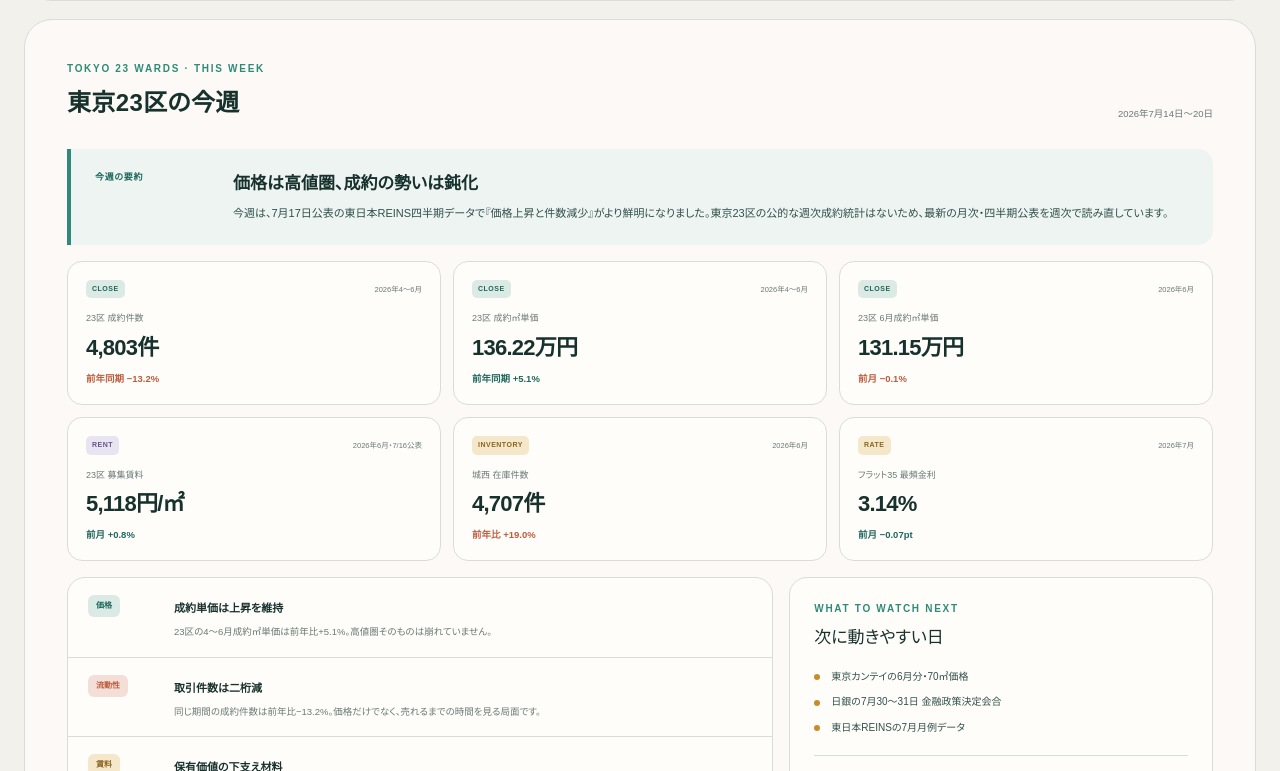
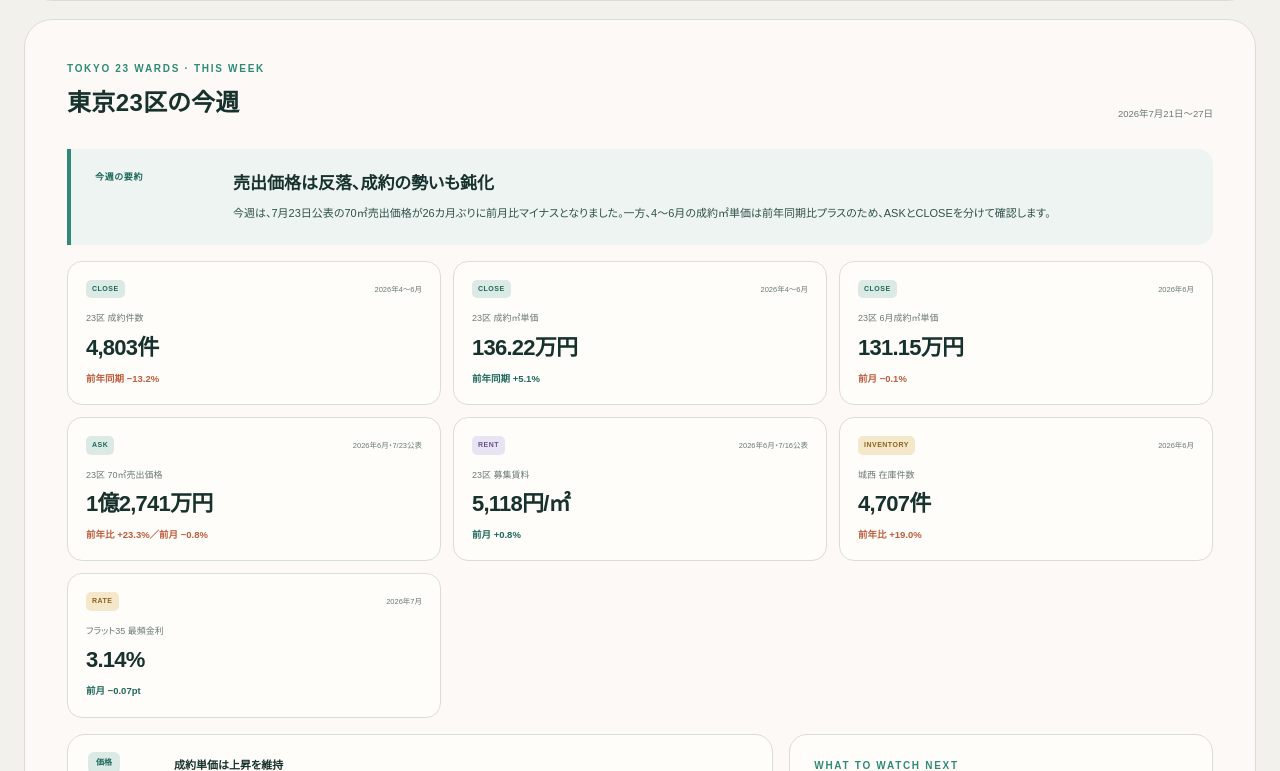
Before and after one commit to kkazu-tt/suginami-property-dashboard, a Next.js app: page / in a window 1280 px wide. Shown: the part 4069-4840 px from the top of the page. Built offline with nearby package versions, Linux system fonts and the light colour scheme; no server answers.

Commit message:
東京23区の6月売出価格を反映

```diff
--- a/app/data/market-data.ts
+++ b/app/data/market-data.ts
@@ -244,8 +244,8 @@ const suginamiNowcastText = suginamiNowcast
   : "算出待ち";
 
 export const marketSnapshot = {
-  asOf: "2026-07-21T12:00:00+09:00",
-  asOfLabel: "2026年7月21日 12:00 JST",
+  asOf: "2026-07-27T17:00:00+09:00",
+  asOfLabel: "2026年7月27日 17:00 JST",
   latestMarketPeriod: "2026年6月",
   property: {
     name: "杉並区内の対象タワーマンション",
@@ -302,10 +302,10 @@ export const marketSnapshot = {
     },
   ] satisfies BuildingComparable[],
   weeklyTokyo23: {
-    weekLabel: "2026年7月14日〜20日",
-    status: "価格は高値圏、成約の勢いは鈍化",
+    weekLabel: "2026年7月21日〜27日",
+    status: "売出価格は反落、成約の勢いも鈍化",
     lead:
-      "今週は、7月17日公表の東日本REINS四半期データで『価格上昇と件数減少』がより鮮明になりました。東京23区の公的な週次成約統計はないため、最新の月次・四半期公表を週次で読み直しています。",
+      "今週は、7月23日公表の70㎡売出価格が26カ月ぶりに前月比マイナスとなりました。一方、4〜6月の成約㎡単価は前年同期比プラスのため、ASKとCLOSEを分けて確認します。",
     indicators: [
       {
         label: "23区 成約件数",
@@ -330,6 +330,14 @@ export const marketSnapshot = {
         direction: "down",
         kind: "CLOSE",
         period: "2026年6月",
+      },
+      {
+        label: "23区 70㎡売出価格",
+        value: "1億2,741万円",
+        change: "前年比 +23.3%／前月 −0.8%",
+        direction: "down",
+        kind: "ASK",
+        period: "2026年6月・7/23公表",
       },
       {
         label: "23区 募集賃料",
@@ -370,6 +378,12 @@ export const marketSnapshot = {
         tone: "risk",
       },
       {
+        label: "売出",
+        title: "70㎡売出価格は26カ月ぶり反落",
+        detail: "23区の6月70㎡売出価格は前月比−0.8%。前年比では+23.3%ですが、成約価格ではありません。",
+        tone: "caution",
+      },
+      {
         label: "賃料",
         title: "保有価値の下支え材料",
         detail: "23区のファミリー型募集賃料は前月比+0.8%、前年比+6.6%。ただし募集賃料であり成約賃料ではありません。",
@@ -383,7 +397,7 @@ export const marketSnapshot = {
       },
     ],
     watchNext: [
-      "東京カンテイの6月分・70㎡価格",
+      "国土交通省の2026年1〜3月取引データ",
       "日銀の7月30〜31日 金融政策決定会合",
       "東日本REINSの7月月例データ",
     ],
@@ -432,7 +446,7 @@ export const marketSnapshot = {
       "2025年は第4四半期の回答が今後追加される可能性があるため暫定値です。建築年・駅距離・所在・階・室内状態などの構成差は未調整で、個別住戸の査定や公的な価格指数ではありません。再開発の実現・延期・住宅供給増も不確実で、2026年ナウキャストと2027年予測は将来価格を保証しません。",
   },
   redevelopment: {
-    asOfLabel: "2026年7月21日確認",
+    asOfLabel: "2026年7月27日確認",
     title: "周辺再開発・まちづくりウォッチ",
     lead:
       "方南町生活圏の防災・歩行環境と、笹塚・中野・新宿の駅周辺更新を公式資料で追跡しています。対象棟への影響は距離、交通上のつながり、事業段階、供用時期、住宅供給を分けて評価します。",
@@ -598,9 +612,9 @@ export const marketSnapshot = {
   },
   aiAnalysis: {
     state: "observe" as const,
-    title: "高値圏だが、成約の鈍化を見極める週",
+    title: "売出反落と成約減を見極める週",
     summary:
-      `対象タワーマンションの3LDK参考価格は8,280万〜9,640万円。杉並区3LDKの2026年ナウキャストは${suginamiNowcastText}ですが、区全体の参考推計です。再開発は現在価格へ重ねて足さず、2027年の確度差分だけ+0.05ポイント反映しました。価格は高値圏でも成約件数は減っており、同一棟の新しい成約と事業の節目を確認する局面です。`,
+      `対象タワーマンションの3LDK参考価格は8,280万〜9,640万円。23区の6月70㎡売出価格は1億2,741万円と前月比−0.8%ですが、ASKのため対象棟のESTIMATEや${suginamiNowcastText}のナウキャストは動かしていません。再開発も段階変化がなく、2027年の確度差分は+0.05ポイントのままです。`,
     positives: [
       "東京23区の4〜6月成約㎡単価は前年比 +5.1%",
       "23区のファミリー型募集賃料は6月に前月比 +0.8%",
@@ -609,6 +623,7 @@ export const marketSnapshot = {
     ],
     risks: [
       "東京23区の4〜6月成約件数は前年比 −13.2%",
+      "東京23区の6月70㎡売出価格は前月比 −0.8%（前年比 +23.3%）",
       "城西地区では在庫と新規売出がともに前年比約 +19%",
       "笹塚の新規住宅供給は生活利便向上と競合増の両面があり、中野新北口は再計画中",
       "予測信頼度は低〜中。2025年は暫定で、築年・駅距離などの構成差は未調整",
@@ -619,8 +634,8 @@ export const marketSnapshot = {
       "次回の月次統計、日銀会合、再開発の着工・供用・延期など公式な段階変化で再計算",
     ],
     confidence: "C（公開情報3件を中心に推定）",
-    generatedAt: "2026-07-21T12:00:00+09:00",
-    nextReview: "2026-07-27",
+    generatedAt: "2026-07-27T17:00:00+09:00",
+    nextReview: "2026-07-28",
   },
   updateSchedule: [
     {
@@ -668,11 +683,11 @@ export const marketSnapshot = {
       usage: "城西地区の成約・新規登録・在庫",
     },
     {
-      label: "中古マンション価格 70㎡換算",
+      label: "中古マンション70㎡売出価格 2026年6月",
       publisher: "東京カンテイ",
-      url: "https://www.kantei.ne.jp/report/category/70m2/",
+      url: "https://www.kantei.ne.jp/report/70m2/9098/",
       tier: "B",
-      usage: "東京23区の売出価格トレンド",
+      usage: "東京23区の売出価格・前年比・前月比（7月23日公表）",
     },
     {
       label: "分譲マンション賃料 2026年6月",
```
